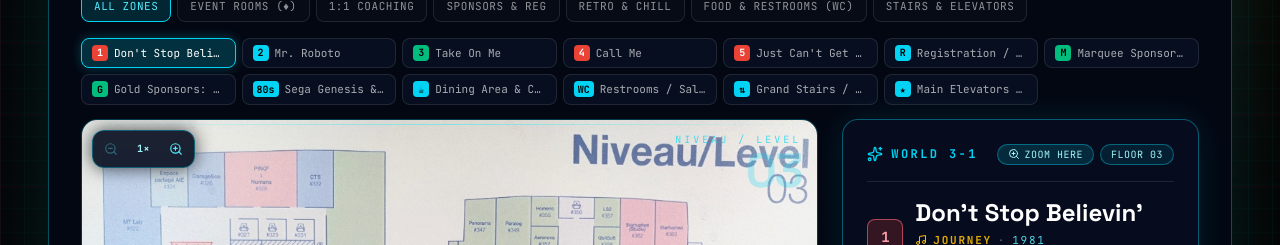
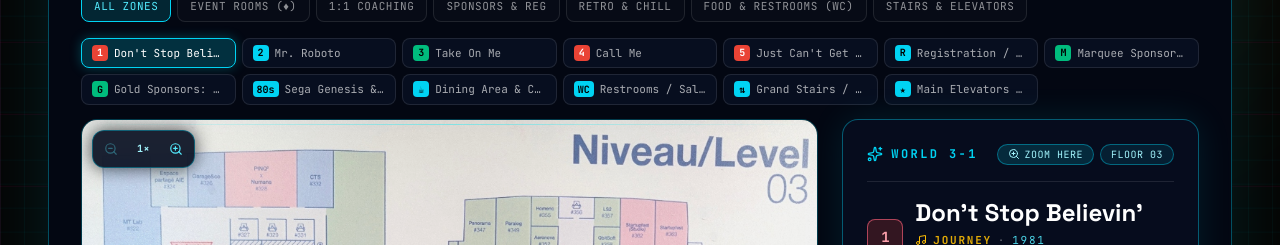
Before and after one commit to AndroidMontreal/DevFest2026, a Next.js app: page /en/schedule in a window 1280 px wide. Shown: the part 2500-2745 px from the top of the page. Built offline with nearby package versions, Linux system fonts and the light colour scheme.

Commit message:
style: remove redundant top-right level watermark from floor map viewport

```diff
--- a/src/components/schedule/tron-space-navigator.tsx
+++ b/src/components/schedule/tron-space-navigator.tsx
@@ -1711,16 +1711,6 @@
               )}
             </div>
 
-            {/* Top-Right Level Watermark */}
-            <div className="pointer-events-none absolute right-3 sm:right-4 top-2.5 sm:top-3 z-20 text-right">
-              <div className="font-mono-tech text-[9px] sm:text-[10px] uppercase tracking-[0.25em] sm:tracking-[0.3em] text-cyan-400/70">
-                NIVEAU / LEVEL
-              </div>
-              <div className="font-display text-2xl sm:text-5xl font-black leading-none tracking-tighter text-cyan-400/25">
-                {activeFloor}
-              </div>
-            </div>
-
             {/* Scrollable / Pan-Ready Map Viewport Container */}
             <div
               ref={mapScrollRef}
```
